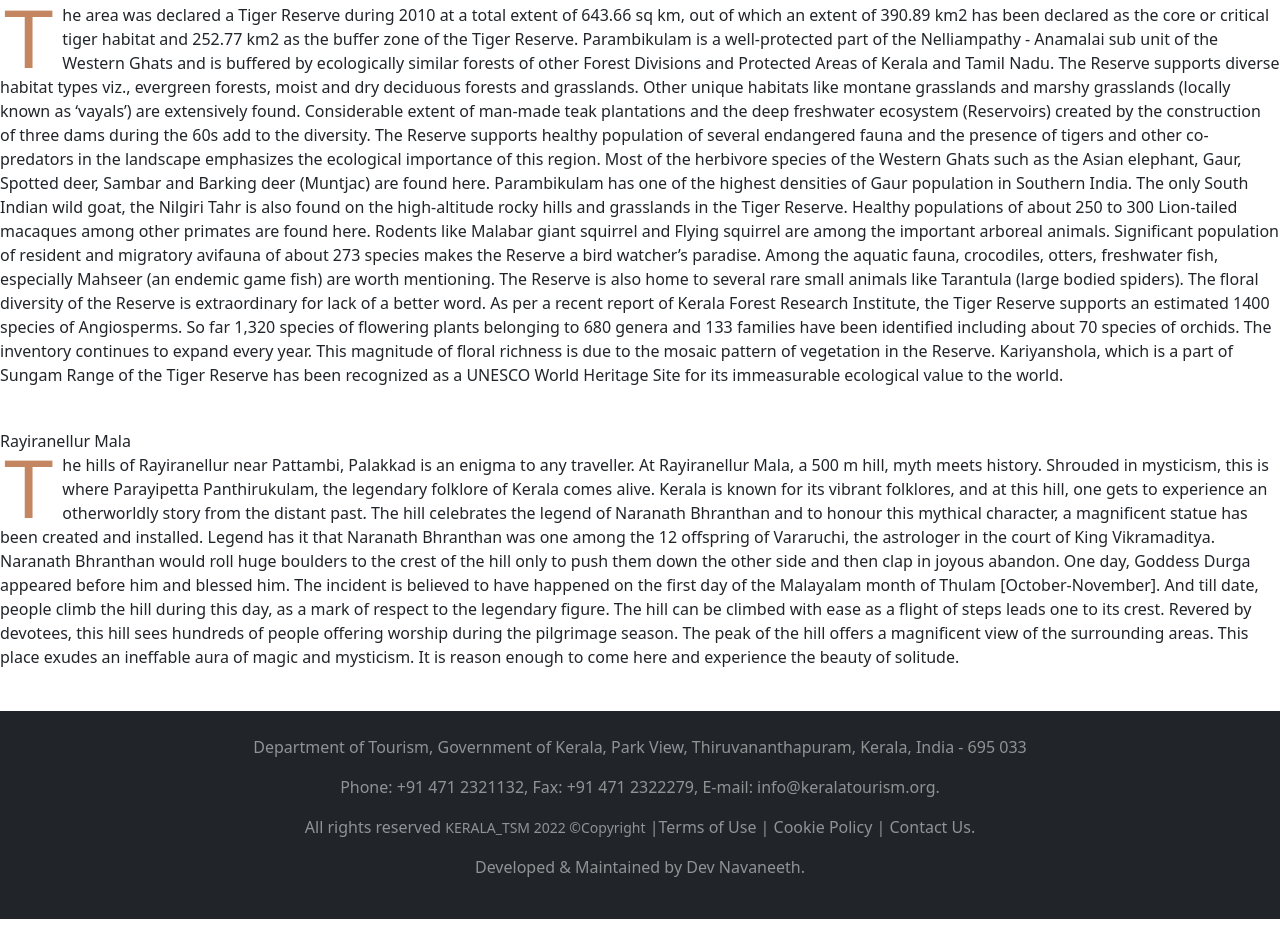
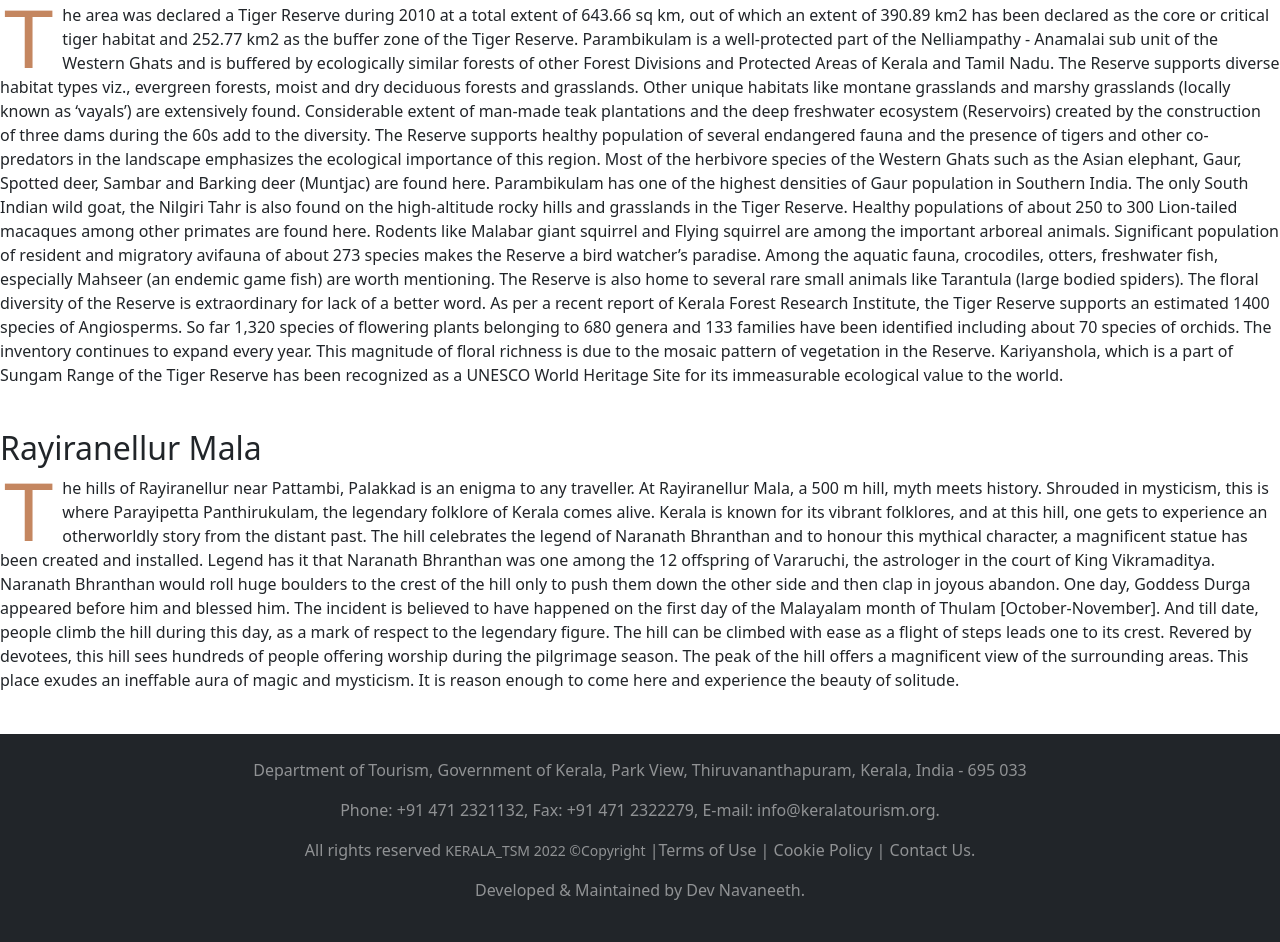
Before and after one commit to Navaneethvr/KERALA_TSM, a plain HTML site: page palkd.html in a window 1280 px wide. Shown: the part 2205-3147 px from the top of the page. Before the commit the page ends 3124 px from the top, so only its background shows below. Drawn offline with nearby package versions, Linux system fonts and the light colour scheme.

Commit message:
Update palkd.html

```diff
--- a/palkd.html
+++ b/palkd.html
@@ -125,7 +125,7 @@
 
         <section>
           <div class="parallax-six">
-            <h>Rayiranellur Mala</h2>
+            <h2>Rayiranellur Mala</h2>
           </div>
         </section>
 
```
